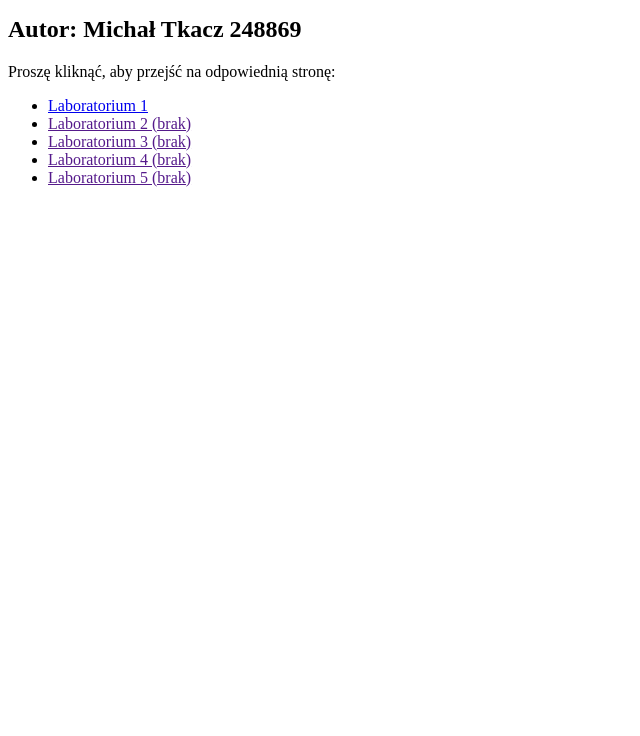
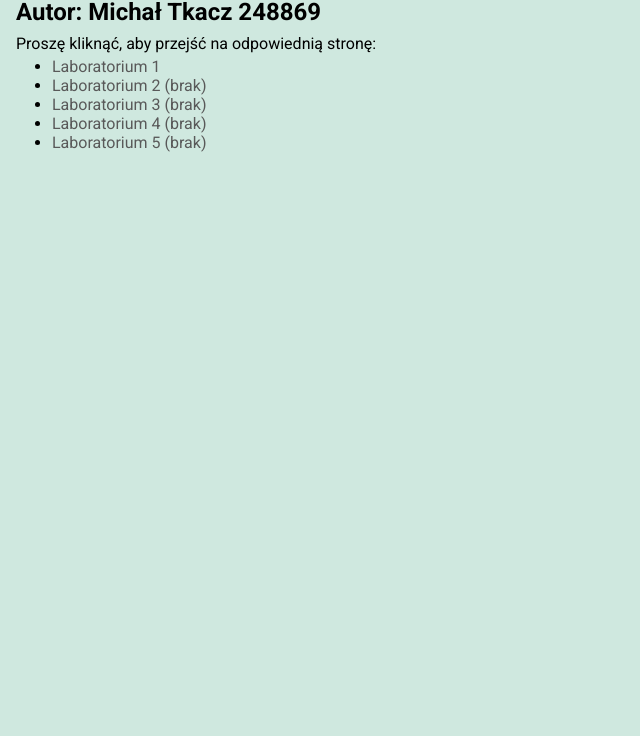
Before and after one commit to michaltkacz/piw-lab, a plain HTML site: page index.html in a window 1280 px wide. Shown: the part 64-800 px from the top of the page, without its empty margins (0-640 px from the left). Drawn offline with Linux system fonts and the light colour scheme; the site is published under a folder, as on GitHub Pages, so addresses that start at the root find nothing.

Commit message:
GitHub Pages fix

```diff
--- a/index.html
+++ b/index.html
@@ -10,7 +10,7 @@
     <link
         href="https://fonts.googleapis.com/css2?family=Roboto:ital,wght@0,100;0,300;0,400;0,500;0,700;0,900;1,100;1,300;1,400;1,500;1,700;1,900&display=swap"
         rel="stylesheet">
-    <link rel="stylesheet" href="../index.css">
+    <link rel="stylesheet" href="./index.css">
     <link rel="stylesheet" href="">
 </head>
 
@@ -20,7 +20,7 @@
         <h2>Autor: Michał Tkacz 248869</h2>
         <p>Proszę kliknąć, aby przejść na odpowiednią stronę:</p>
         <ul>
-            <li><a href="/lab1/index.html"> Laboratorium 1 </a></li>
+            <li><a href="./lab1/index.html"> Laboratorium 1 </a></li>
             <li><a href=""> Laboratorium 2 (brak) </a></li>
             <li><a href=""> Laboratorium 3 (brak) </a></li>
             <li><a href=""> Laboratorium 4 (brak) </a></li>
```
